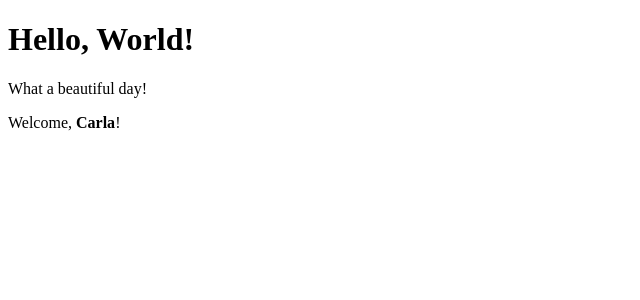
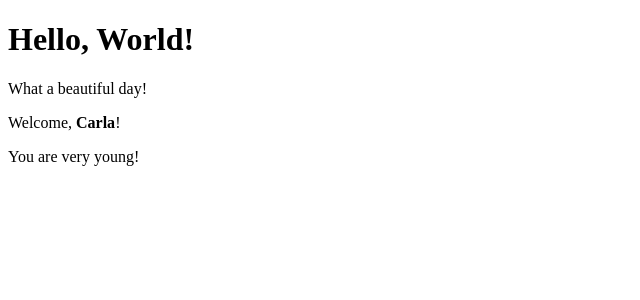
Before and after one commit to ameted83/React-exercises, a React (Create React App) app: page / in a window 1280 px wide. Shown: the top 300 px of the page, without its empty margins (0-640 px from the left). Built offline with nearby package versions, Linux system fonts and the light colour scheme.

Commit message:
conditional-rendering-05

```diff
--- a/src/Age.js
+++ b/src/Age.js
@@ -4,15 +4,10 @@ class Age extends React.Component {
   render() {
     return (
       <>
-        {this.props.age > 18 &&
-        this.props.age < 65 &&
-        this.props.name === "John" ? (
-          <div>
-            <p>Name is: {this.props.name}</p>
-            <p>Your age is: {this.props.age}</p>
-          </div>
+        {this.props.age > 18 ? (
+          <p>Your age is: {this.props.age}</p>
         ) : (
-          <p></p>
+          <p>You are very young!</p>
         )}
       </>
     );
--- a/src/Welcome.js
+++ b/src/Welcome.js
@@ -8,7 +8,7 @@ class Welcome extends React.Component {
           Welcome, <strong>{this.props.name}</strong>!
         </p>
         {/* <p>Your age is: {this.props.age}</p> */}
-        <Age age={33} name="Jhon" />
+        <Age age={13} name="Jhon" />
       </>
     );
   }
```
